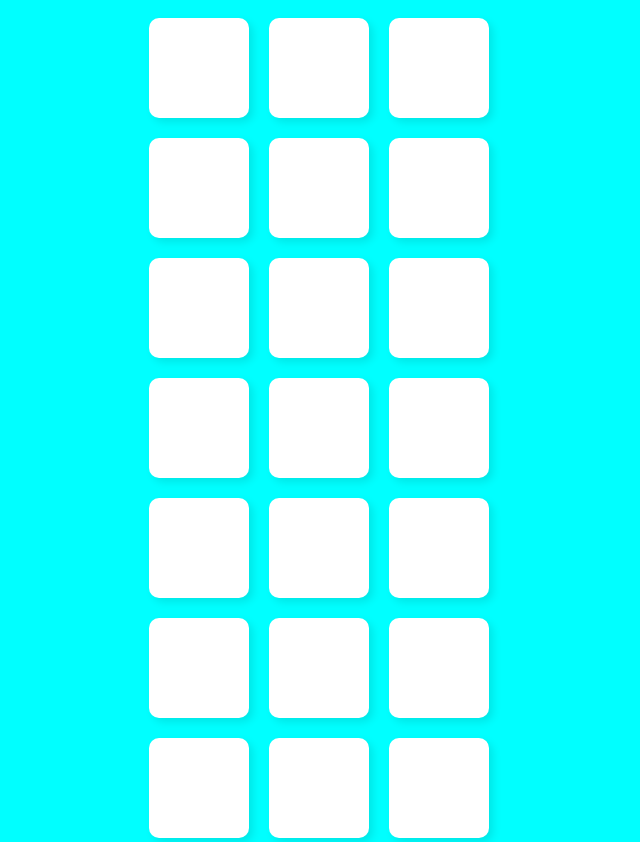
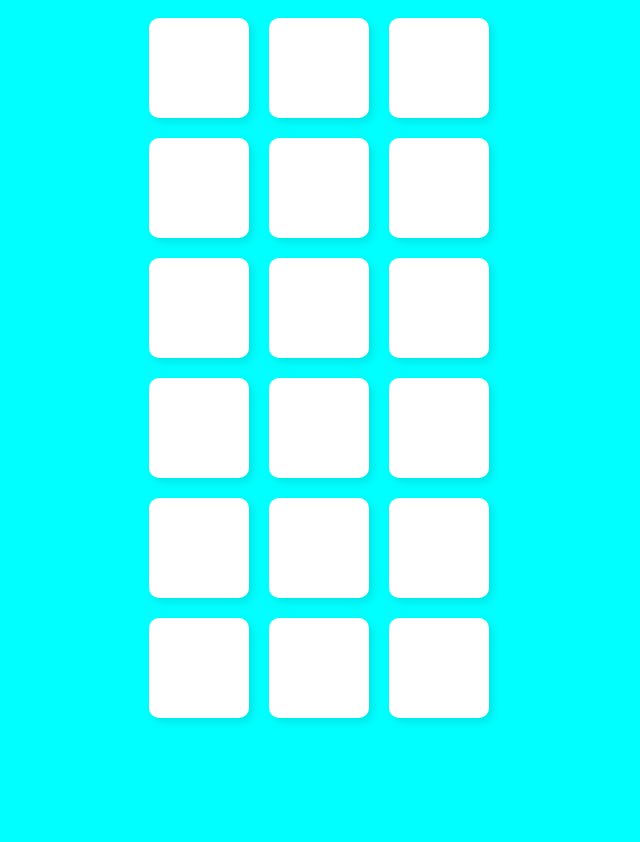
Before and after one commit to marcoFelixAl/Jogo_da_memoria, a plain HTML site: page index.html in a window 1280 px wide. Shown: the top 842 px of the page, without its empty margins (276-916 px from the left). After the commit the page ends 800 px from the top, so only its background shows below. Drawn offline with Linux system fonts and the light colour scheme.

Commit message:
Update index.html

```diff
--- a/index.html
+++ b/index.html
@@ -48,7 +48,7 @@
     </div>
 
     <script>
-        const emojis = ['😀', '😎', '😍', '🚀', '🎉', '🍕', '🎸', '😺', '💤', '🐸', '🌎'];
+        const emojis = ['😀', '😎', '😍', '🚀', '🎉', '🍕', '🎸', '😺', '💤'];
         const memoryGame = document.getElementById('memory-game');
         let hasFlippedCard = false;
         let lockBoard = false;
```
